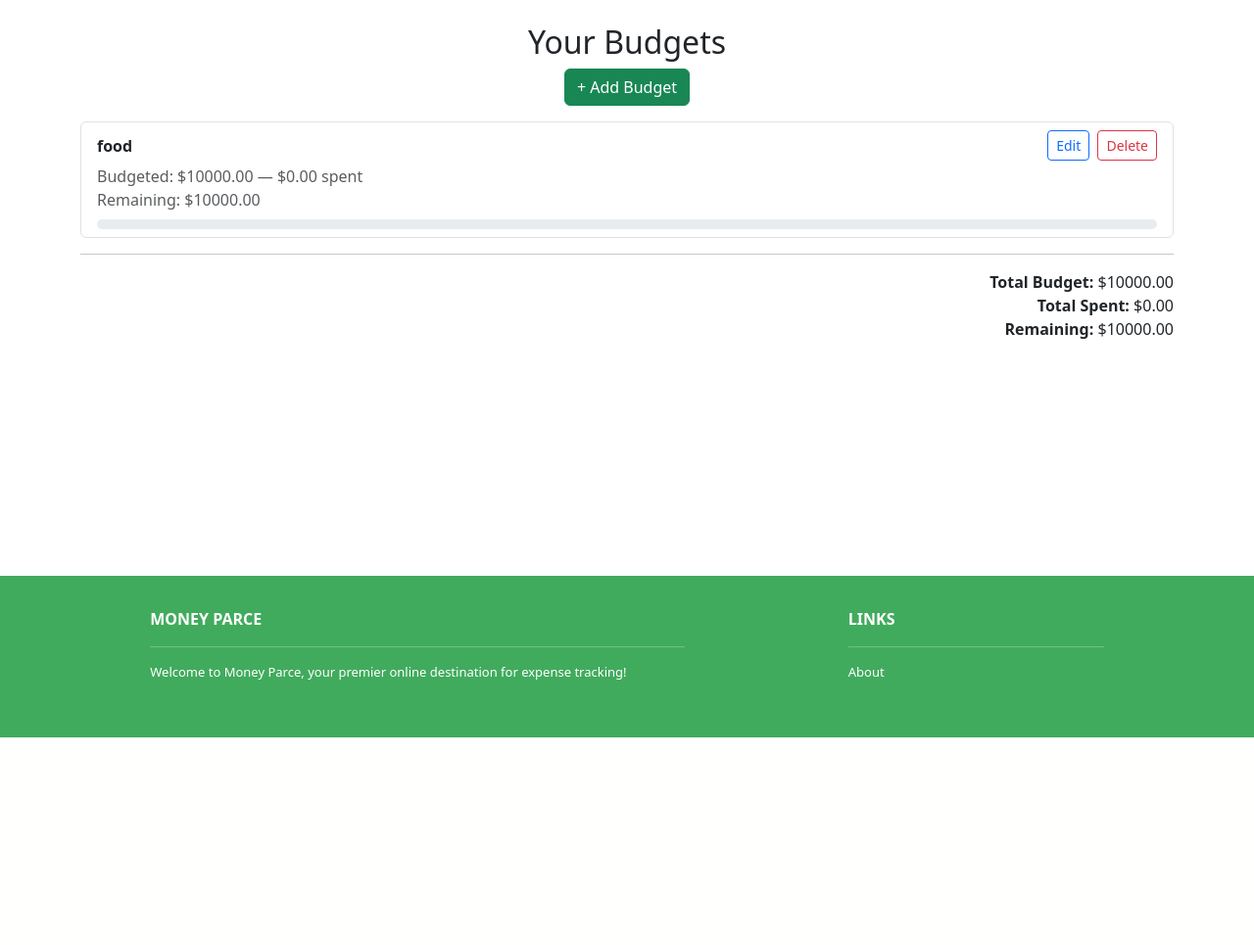
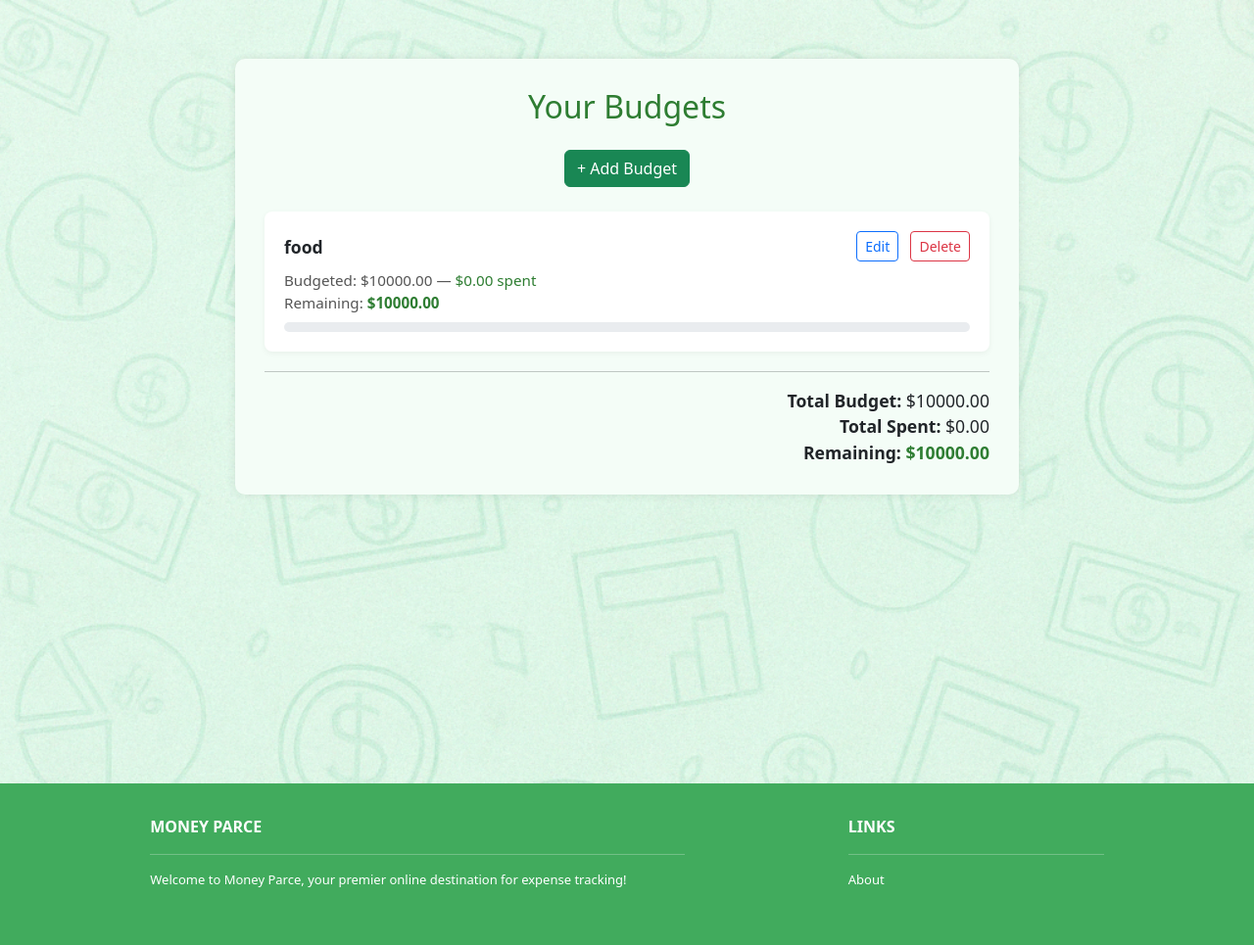
Before and after one commit to kshiraas000/moneyParce, a Django app: page /budgets/ in a window 1280 px wide. Shown: the part 82-1047 px from the top of the page at 98% size. Before the commit the page ends 835 px from the top, so only its background shows below. Run offline with Django 5.2, Linux system fonts and the light colour scheme; a user stored in the database is signed in; data comes from the database, SQL or seed files in the repository; both versions use the stored data as it was after the commit; some libraries are stand-ins or nearby versions.

Commit message:
cleaned up budgets ui

```diff
--- a/budgets/templates/budgets/budget_list.html
+++ b/budgets/templates/budgets/budget_list.html
@@ -3,57 +3,69 @@
 {% load static %}
 
 {% block content %}
-<h2 class="text-center mt-4">Your Budgets</h2>
-<div class="text-center mb-3">
+<div style="
+  background-image: url('{% static 'img/transaction_bkgd.png' %}');
+  background-size: cover;
+  background-repeat: repeat;
+  background-position: center;
+  padding: 60px 20px;
+  min-height: 100vh;
+">
+  <div style="max-width: 800px; margin: 0 auto; padding: 30px; border-radius: 10px; background-color: #f4fdf7; box-shadow: 0 0 10px rgba(0,0,0,0.1);">
+
+    <h2 style="text-align: center; margin-bottom: 25px; color: #2e7d32;">Your Budgets</h2>
+
+    <div style="text-align: center; margin-bottom: 25px;">
       <a href="{% url 'budget-create' %}" class="btn btn-success">+ Add Budget</a>
     </div>
-<div class="container">
-  <ul class="list-group">
+
     {% for budget in object_list %}
       {% with spent=budget_spending|dict_get:budget.id %}
-    <li class="list-group-item">
-      <div class="d-flex justify-content-between align-items-center mb-1">
-        <div><strong>{{ budget.category }}</strong></div>
+        <div style="background-color: white; border-radius: 8px; padding: 20px; margin-bottom: 20px; box-shadow: 0 2px 6px rgba(0,0,0,0.05);">
+          <div style="display: flex; justify-content: space-between; align-items: center; margin-bottom: 8px;">
+            <strong style="font-size: 1.1rem;">{{ budget.category }}</strong>
             <div>
-          <a href="{% url 'budget-edit' budget.pk %}" class="btn btn-sm btn-outline-primary me-1">Edit</a>
+              <a href="{% url 'budget-edit' budget.pk %}" class="btn btn-sm btn-outline-primary me-2">Edit</a>
               <a href="{% url 'budget-delete' budget.pk %}" class="btn btn-sm btn-outline-danger">Delete</a>
             </div>
           </div>
 
-      <div class="text-muted">
+          <div style="font-size: 0.95rem; color: #555;">
             Budgeted: ${{ budget.amount|floatformat:2 }} —
-        <span class="{% if spent > budget.amount %}text-danger{% endif %}">
+            <span style="color: {% if spent > budget.amount %}#c62828{% else %}#2e7d32{% endif %};">
               ${{ spent|floatformat:2 }} spent
             </span><br>
             Remaining:
-        <span class="{% if spent > budget.amount %}text-danger fw-bold{% endif %}">
+            <span style="font-weight: bold; color: {% if spent > budget.amount %}#c62828{% else %}#2e7d32{% endif %};">
               ${{ budget_remaining|dict_get:budget.id|floatformat:2 }}
             </span>
           </div>
 
-      <div class="progress mt-2" style="height: 10px;">
+          <div class="progress mt-2" style="height: 10px; margin-top: 10px;">
             <div class="progress-bar {% if spent > budget.amount %}bg-danger{% else %}bg-success{% endif %}"
                  role="progressbar"
                  style="width: {{ budget_percentage|dict_get:budget.id|floatformat:0 }}%; max-width: 100%;">
             </div>
           </div>
-    </li>
+        </div>
       {% endwith %}
+    {% empty %}
+      <p style="text-align: center; color: #666;">No budgets added yet.</p>
     {% endfor %}
 
+    <hr>
 
-  </ul>
-  <hr>
-<div class="text-end mt-3">
-  <strong>Total Budget:</strong> ${{ total_budget|floatformat:2 }}<br>
-  <strong>Total Spent:</strong> ${{ total_spent|floatformat:2 }}<br>
+    <div style="text-align: right; font-size: 1.1rem;">
+      <div><strong>Total Budget:</strong> ${{ total_budget|floatformat:2 }}</div>
+      <div><strong>Total Spent:</strong> ${{ total_spent|floatformat:2 }}</div>
+      <div>
         <strong>Remaining:</strong>
-  <span class="{% if total_spent > total_budget %}text-danger fw-bold{% endif %}">
+        <span style="color: {% if total_spent > total_budget %}#c62828{% else %}#2e7d32{% endif %}; font-weight: bold;">
           ${{ total_remaining|floatformat:2 }}
         </span>
       </div>
     </div>
 
-<br><br><br><br><br><br><br><br><br><br>
-
+  </div>
+</div>
 {% endblock %}
```
Also changed, not shown: budgets/templates/budgets/budget_form.html (+39 -8 lines), db.sqlite3. Lines whose indentation alone changed are shown as unchanged.
